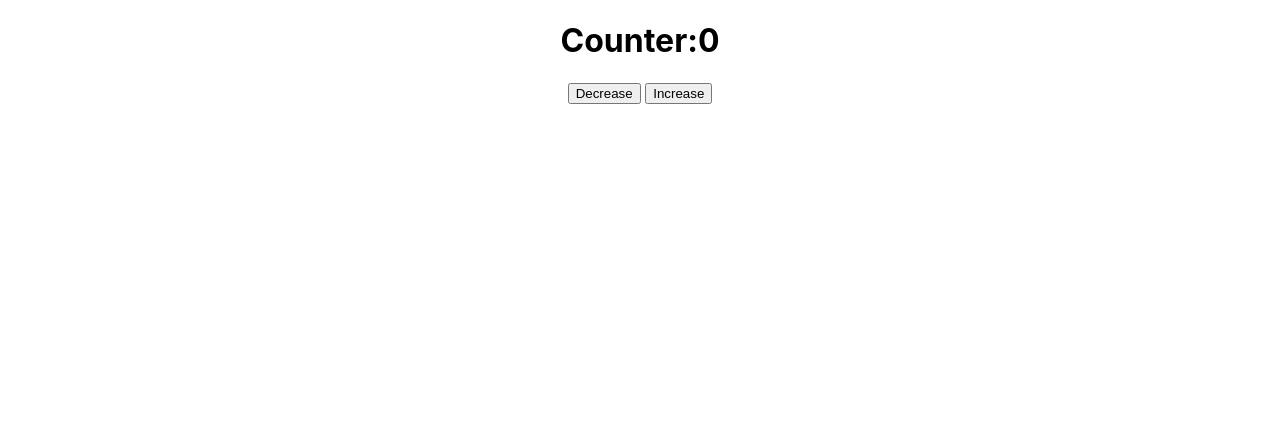
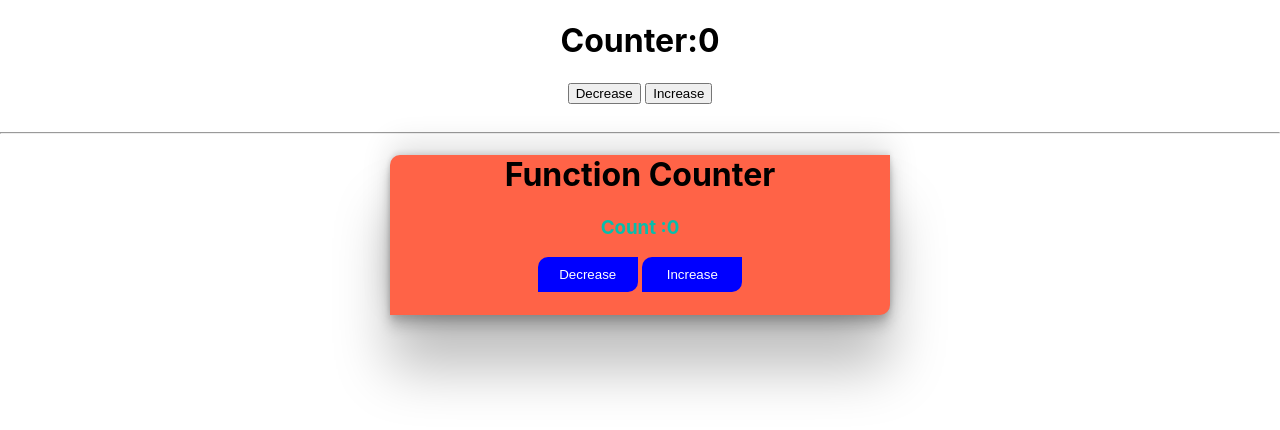
Before and after one commit to shawlycode/react-counter, a React (Create React App) app: page / in a window 1280 px wide. Shown: the top 430 px of the page. Built offline with nearby package versions, Linux system fonts and the light colour scheme.

Commit message:
add component

```diff
--- a/src/App.js
+++ b/src/App.js
@@ -1,10 +1,14 @@
 
 import ClassCounter from './ClassCounter';
+import FunctionCounter from './FunctionCounter';
 
 function App() {
   return (
     <div className="App">
      <ClassCounter />
+     <br></br>
+     <hr></hr>
+     <FunctionCounter />
     </div>
   );
 }
```
